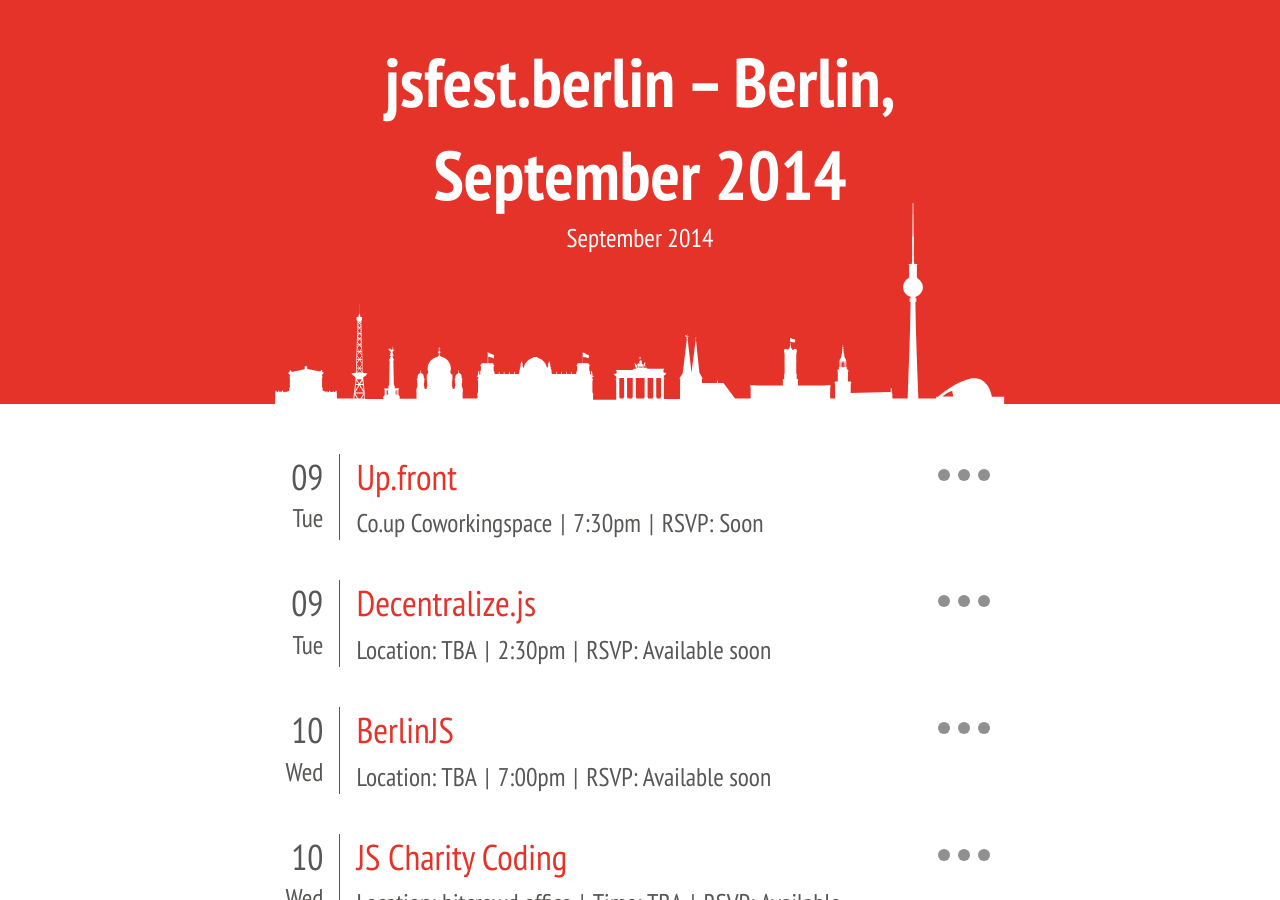
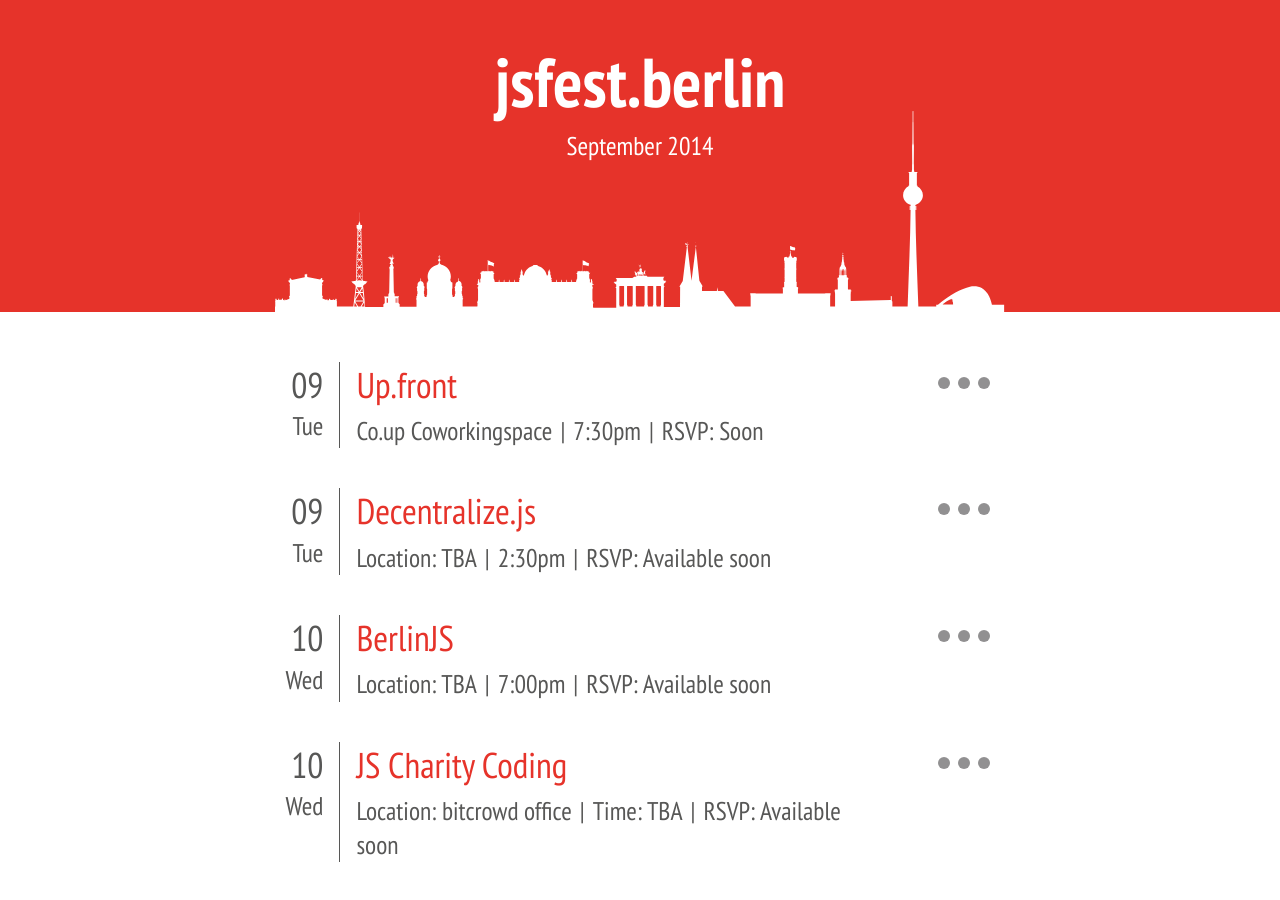
Before and after one commit to rmehner/jsfest.berlin, a Jekyll site: the page built from index.html, in a window 1280 px wide and 900 px high. Built offline with Jekyll 4.4.1, drawn with Linux system fonts in a browser that asks for light colours.

Commit message:
Fix double date

```diff
--- a/_includes/header.html
+++ b/_includes/header.html
@@ -1,7 +1,7 @@
 <header class="page_header">
 	<div class="wrap">
 		<a class="site-title" href="{{ site.baseurl }}/">
-			<span class="title">{{ site.title }}</span>
+			<span class="title">jsfest.berlin</span>
 			<span>September 2014</span>
 		</a>
 		<svg class="skyline" viewBox="0 0 640 190" preserveAspectRatio="xMidYMid meet" width="640" height="190">
```
